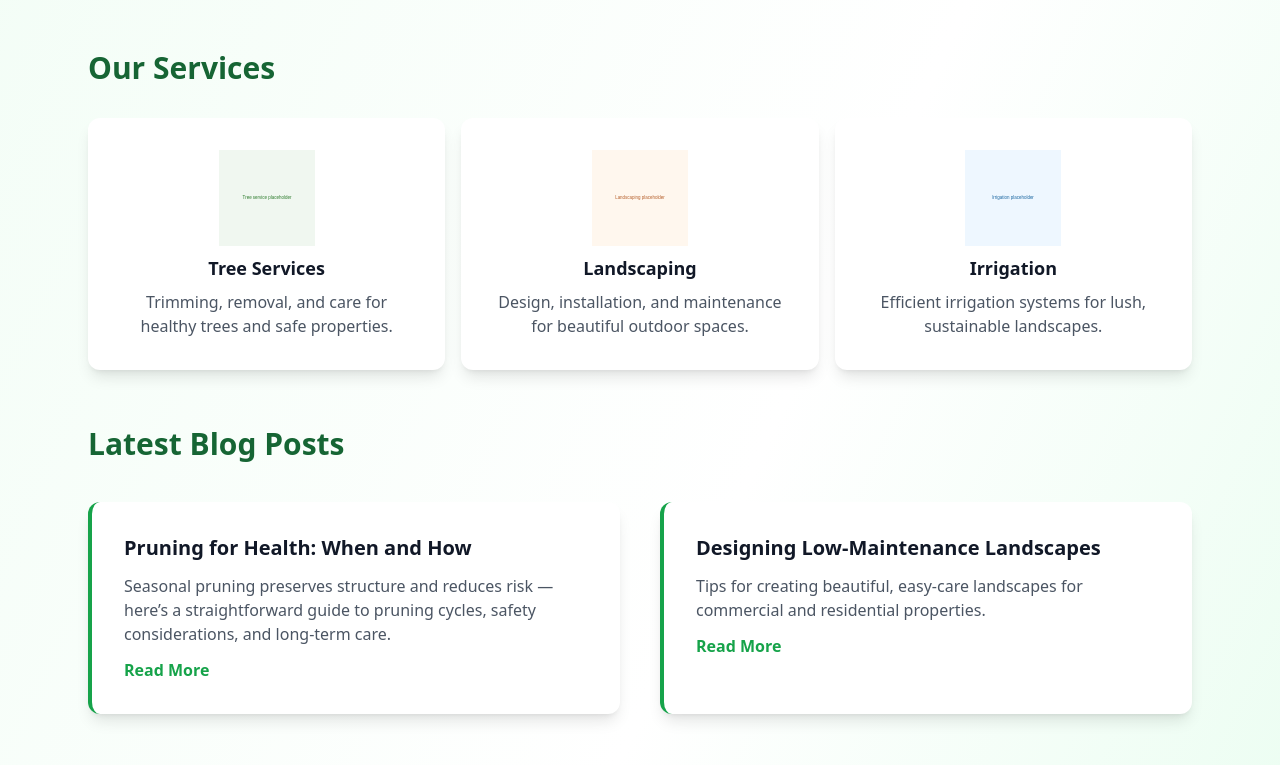
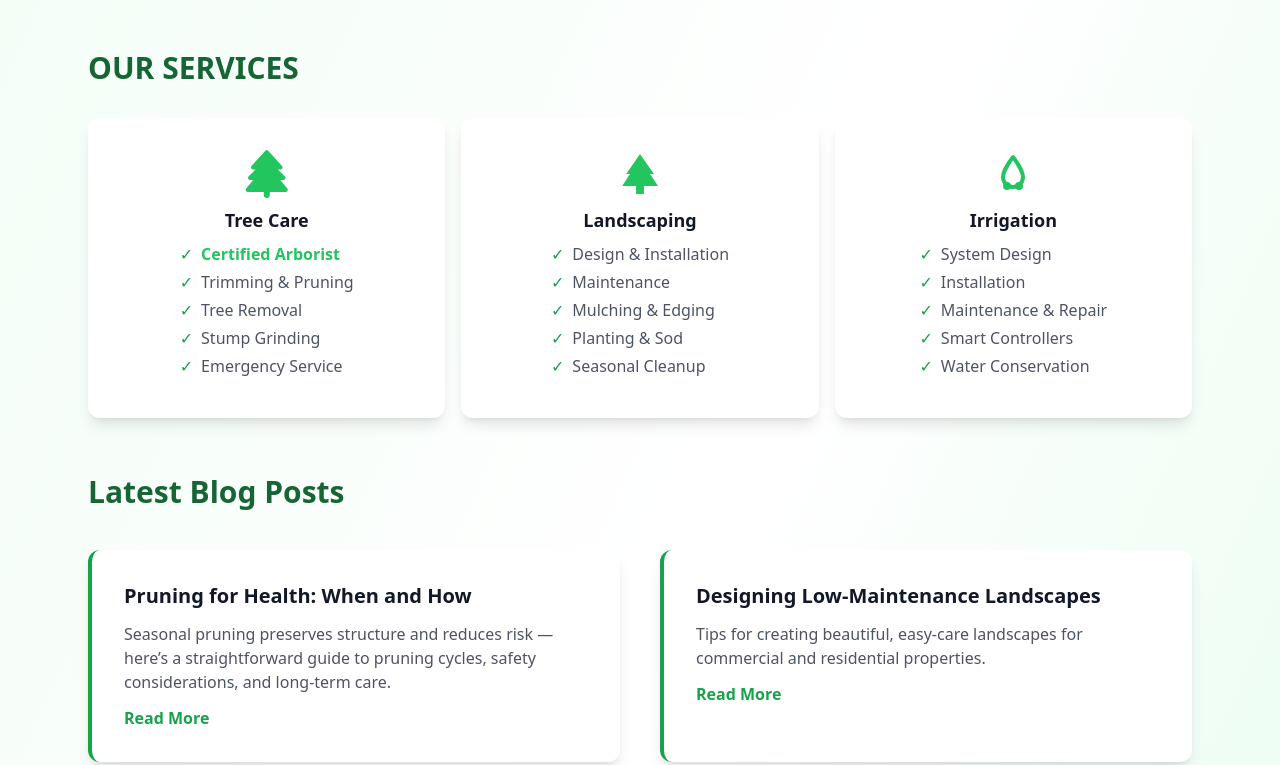
Before and after one commit to LauraEllingson/goarborpro, a website: page index.html in a window 1280 px wide. Shown: the part 678-1443 px from the top of the page. Drawn offline with Linux system fonts and the light colour scheme.

Commit message:
styling hp

```diff
--- a/index.html
+++ b/index.html
@@ -1,6 +1,8 @@
 <!DOCTYPE html>
 <html lang="en">
 <head>
+		<link href="https://fonts.googleapis.com/icon?family=Material+Icons" rel="stylesheet">
+		<link rel="stylesheet" href="https://cdnjs.cloudflare.com/ajax/libs/font-awesome/6.4.0/css/all.min.css">
 	<meta charset="UTF-8">
 	<meta name="viewport" content="width=device-width, initial-scale=1.0">
 	<title>2407 Services</title>
@@ -11,7 +13,8 @@
 	<nav class="bg-white shadow-lg mb-8 sticky top-0 z-40">
 		<div class="w-full pl-4 md:pl-8 pr-4 md:pr-8 py-4 flex flex-row items-center justify-center gap-8">
 				<a href="/" class="flex items-center gap-2 flex-grow">
-					<span class="text-green-700 font-extrabold text-3xl tracking-tight">2407 Services</span>
+					<span class="text-green-700 font-extrabold text-3xl tracking-tight">2407 SERVICES</span>
+					<span class="block text-green-600 font-semibold text-base tracking-wide mt-1">Certified Arborist</span>
 				</a>
 				<button id="nav-toggle" class="md:hidden text-green-700 focus:outline-none" aria-label="Open menu">
 					<svg class="w-8 h-8" fill="none" stroke="currentColor" viewBox="0 0 24 24"><path stroke-linecap="round" stroke-linejoin="round" stroke-width="2" d="M4 6h16M4 12h16M4 18h16"/></svg>
@@ -90,22 +93,47 @@
 					</section>
 					<!-- Services Overview -->
 								<section id="services" class="max-w-6xl mx-auto px-6 pt-1 pb-2">
-							<h2 class="text-3xl font-bold text-green-800 mb-8 text-left">Our Services</h2>
+							<h2 class="text-3xl font-bold text-green-800 mb-8 text-left">OUR SERVICES</h2>
 						<div class="grid grid-cols-1 md:grid-cols-3 gap-4">
 							<div class="bg-white rounded-xl shadow-lg p-8 flex flex-col items-center">
-							<img src="/assets/images/tree.svg" alt="Tree Service" class="w-24 h-24 mb-2 object-cover">
-								<span class="font-semibold text-lg mb-2">Tree Services</span>
-								<p class="text-base text-gray-600 text-center">Trimming, removal, and care for healthy trees and safe properties.</p>
+							<!-- Tree Icon -->
+							<span class="fa-solid fa-tree" style="font-size:48px; color:#22c55e; margin-bottom:0.5rem;"></span>
+								<span class="font-semibold text-lg mb-2">Tree Care</span>
+								<ul class="text-base text-gray-600 text-left space-y-1 mb-2">
+														<li class="flex items-center"><span class="text-green-600 mr-2">&#10003;</span><span class="text-green-500 font-bold">Certified Arborist</span></li>
+										<li class="flex items-center"><span class="text-green-600 mr-2">&#10003;</span>Trimming & Pruning</li>
+										<li class="flex items-center"><span class="text-green-600 mr-2">&#10003;</span>Tree Removal</li>
+										<li class="flex items-center"><span class="text-green-600 mr-2">&#10003;</span>Stump Grinding</li>
+										<li class="flex items-center"><span class="text-green-600 mr-2">&#10003;</span>Emergency Service</li>
+								</ul>
 							</div>
 							<div class="bg-white rounded-xl shadow-lg p-8 flex flex-col items-center">
-							<img src="/assets/images/landscaping.svg" alt="Landscaping" class="w-24 h-24 mb-2 object-cover">
+							<!-- Lawn Mower Icon -->
+							<span class="material-icons" style="font-size:48px; color:#22c55e; margin-bottom:0.5rem;">park</span>
 								<span class="font-semibold text-lg mb-2">Landscaping</span>
-								<p class="text-base text-gray-600 text-center">Design, installation, and maintenance for beautiful outdoor spaces.</p>
+								<ul class="text-base text-gray-600 text-left space-y-1 mb-2">
+									<li class="flex items-center"><span class="text-green-600 mr-2">&#10003;</span>Design & Installation</li>
+									<li class="flex items-center"><span class="text-green-600 mr-2">&#10003;</span>Maintenance</li>
+									<li class="flex items-center"><span class="text-green-600 mr-2">&#10003;</span>Mulching & Edging</li>
+									<li class="flex items-center"><span class="text-green-600 mr-2">&#10003;</span>Planting & Sod</li>
+									<li class="flex items-center"><span class="text-green-600 mr-2">&#10003;</span>Seasonal Cleanup</li>
+								</ul>
 							</div>
 							<div class="bg-white rounded-xl shadow-lg p-8 flex flex-col items-center">
-							<img src="/assets/images/irrigation.svg" alt="Irrigation" class="w-24 h-24 mb-2 object-cover">
+							<!-- Water Droplets Icon -->
+							<svg xmlns="http://www.w3.org/2000/svg" class="w-12 h-12 mb-2 text-green-500" fill="none" viewBox="0 0 24 24" stroke="currentColor">
+								<path stroke-linecap="round" stroke-linejoin="round" stroke-width="2" d="M12 3.5C12 3.5 7 10 7 13.5a5 5 0 0010 0C17 10 12 3.5 12 3.5z" />
+								<circle cx="9" cy="18" r="1.5" fill="currentColor" />
+								<circle cx="15" cy="18" r="1.5" fill="currentColor" />
+							</svg>
 								<span class="font-semibold text-lg mb-2">Irrigation</span>
-								<p class="text-base text-gray-600 text-center">Efficient irrigation systems for lush, sustainable landscapes.</p>
+								<ul class="text-base text-gray-600 text-left space-y-1 mb-2">
+									<li class="flex items-center"><span class="text-green-600 mr-2">&#10003;</span>System Design</li>
+									<li class="flex items-center"><span class="text-green-600 mr-2">&#10003;</span>Installation</li>
+									<li class="flex items-center"><span class="text-green-600 mr-2">&#10003;</span>Maintenance & Repair</li>
+									<li class="flex items-center"><span class="text-green-600 mr-2">&#10003;</span>Smart Controllers</li>
+									<li class="flex items-center"><span class="text-green-600 mr-2">&#10003;</span>Water Conservation</li>
+								</ul>
 							</div>
 						</div>
 					</section>
```
Also changed, not shown: dist/styles.css.
